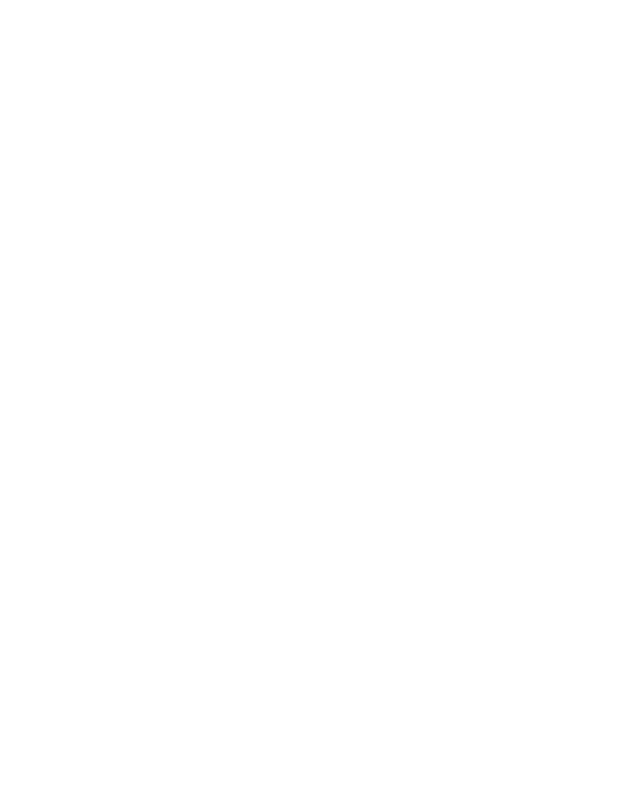
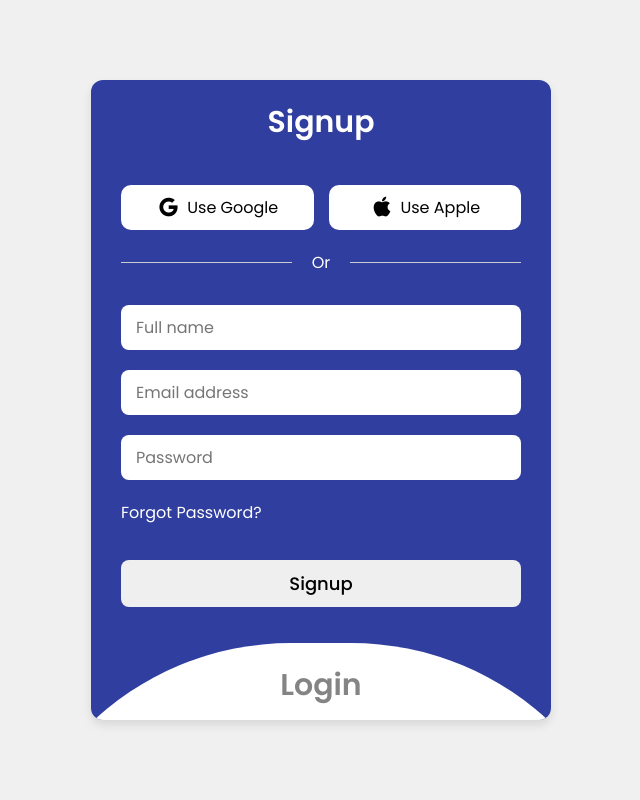
Before and after one commit to jakedusing/JS-AnimatedLogin, a plain HTML site: page index.html in a window 1280 px wide. Shown: the whole page, without its empty margins (319-959 px from the left). Drawn offline with nearby package versions, Linux system fonts and the light colour scheme.

Commit message:
finish signup login form with styles and script

```diff
--- a/index.html
+++ b/index.html
@@ -3,7 +3,59 @@
   <head>
     <meta charset="UTF-8" />
     <meta name="viewport" content="width=device-width, initial-scale=1.0" />
+    <link
+      href="https://unpkg.com/boxicons@2.1.4/css/boxicons.min.css"
+      rel="stylesheet"
+    />
+    <link rel="stylesheet" href="style.css" />
     <title>Animated Login</title>
   </head>
-  <body></body>
+  <body>
+    <div class="container">
+      <div class="signup-section">
+        <header>Signup</header>
+
+        <div class="social-buttons">
+          <button><i class="bx bxl-google"></i> Use Google</button>
+          <button><i class="bx bxl-apple"></i> Use Apple</button>
+        </div>
+
+        <div class="separator">
+          <div class="line"></div>
+          <p>Or</p>
+          <div class="line"></div>
+        </div>
+        <form>
+          <input type="text" placeholder="Full name" required />
+          <input type="email" placeholder="Email address" required />
+          <input type="password" placeholder="Password" required />
+          <a href="#">Forgot Password?</a>
+          <button type="submit" class="btn">Signup</button>
+        </form>
+      </div>
+
+      <div class="login-section">
+        <header>Login</header>
+
+        <div class="social-buttons">
+          <button><i class="bx bxl-google"></i> Use Google</button>
+          <button><i class="bx bxl-apple"></i> Use Apple</button>
+        </div>
+
+        <div class="separator">
+          <div class="line"></div>
+          <p>Or</p>
+          <div class="line"></div>
+        </div>
+        <form>
+          <input type="email" placeholder="Email address" required />
+          <input type="password" placeholder="Password" required />
+          <a href="#">Forgot Password?</a>
+          <button type="submit" class="btn">Login</button>
+        </form>
+      </div>
+    </div>
+
+    <script src="script.js"></script>
+  </body>
 </html>
--- /dev/null
+++ b/script.js
@@ -0,0 +1,11 @@
+const container = document.querySelector(".container");
+const signupButton = document.querySelector(".signup-section header");
+const loginButton = document.querySelector(".login-section header");
+
+loginButton.addEventListener("click", () => {
+  container.classList.add("active");
+});
+
+signupButton.addEventListener("click", () => {
+  container.classList.remove("active");
+});
--- /dev/null
+++ b/style.css
@@ -0,0 +1,168 @@
+@import url("https://fonts.googleapis.com/css2?family=Poppins:ital,wght@0,100;0,200;0,300;0,400;0,500;0,600;0,700;0,800;0,900;1,100;1,200;1,300;1,400;1,500;1,600;1,700;1,800;1,900&display=swap");
+
+* {
+  margin: 0;
+  padding: 0;
+  box-sizing: border-box;
+  font-family: "Poppins", sans-serif;
+}
+
+a {
+  text-decoration: none;
+}
+
+body {
+  height: 100vh;
+  display: flex;
+  align-items: center;
+  justify-content: center;
+  background: #f0f0f0;
+}
+
+.container {
+  position: relative;
+  width: 460px;
+  height: 640px;
+  border-radius: 12px;
+  padding: 20px 30px 120px;
+  background: #303f9f;
+  box-shadow: 0 5px 10px rgba(0, 0, 0, 0.1);
+  overflow: hidden;
+}
+
+.login-section {
+  position: absolute;
+  left: 50%;
+  bottom: -88%;
+  transform: translateX(-50%);
+  width: calc(100% + 180px);
+  padding: 20px 140px;
+  background: #fff;
+  border-radius: 290px;
+  height: 100%;
+  transition: all 0.6s ease;
+}
+
+.login-section header,
+.signup-section header {
+  font-size: 30px;
+  text-align: center;
+  color: #fff;
+  font-weight: 600;
+  cursor: pointer;
+}
+
+.login-section header {
+  color: #333;
+  opacity: 0.6;
+}
+
+.social-buttons {
+  margin-top: 40px;
+  display: flex;
+  align-items: center;
+  gap: 15px;
+}
+
+.social-buttons button {
+  width: 100%;
+  padding: 10px;
+  background: #fff;
+  border: none;
+  border-radius: 10px;
+  font-size: 16px;
+  display: flex;
+  align-items: center;
+  justify-content: center;
+  gap: 6px;
+  cursor: pointer;
+}
+
+.login-section .social-buttons button {
+  border: 1px solid #000;
+}
+
+.login-section .social-buttons button i,
+.signup-section .social-buttons button i {
+  font-size: 25px;
+}
+
+.separator {
+  margin-top: 20px;
+  display: flex;
+  align-items: center;
+  gap: 20px;
+}
+.separator .line {
+  width: 100%;
+  height: 1px;
+  background: #ccc;
+}
+
+.separator p {
+  color: #fff;
+}
+
+.login-section .separator p {
+  color: #000;
+}
+
+.container form {
+  display: flex;
+  flex-direction: column;
+  gap: 20px;
+  margin-top: 30px;
+}
+
+form input {
+  outline: none;
+  border: none;
+  padding: 10px 15px;
+  font-size: 16px;
+  color: #333;
+  font-weight: 400;
+  border-radius: 8px;
+  background: #fff;
+}
+
+.login-section input {
+  border: 1px solid #aaa;
+}
+
+form a {
+  color: #333;
+}
+
+.signup-section form a {
+  color: #fff;
+}
+
+form .btn {
+  margin-top: 15px;
+  border: none;
+  padding: 10px 15px;
+  border-radius: 8px;
+  font-size: 18px;
+  font-weight: 500;
+  cursor: pointer;
+}
+
+.login-section .btn {
+  background: #303f9f;
+  color: #fff;
+  border: none;
+}
+
+.container.active .login-section {
+  bottom: -12%;
+  border-radius: 220px;
+  box-shadow: 0 -5px 10px rgba(0, 0, 0, 0.1);
+}
+
+.container.active .login-section header {
+  opacity: 1;
+}
+
+.container.active .signup-section header {
+  opacity: 0.6;
+}
```
